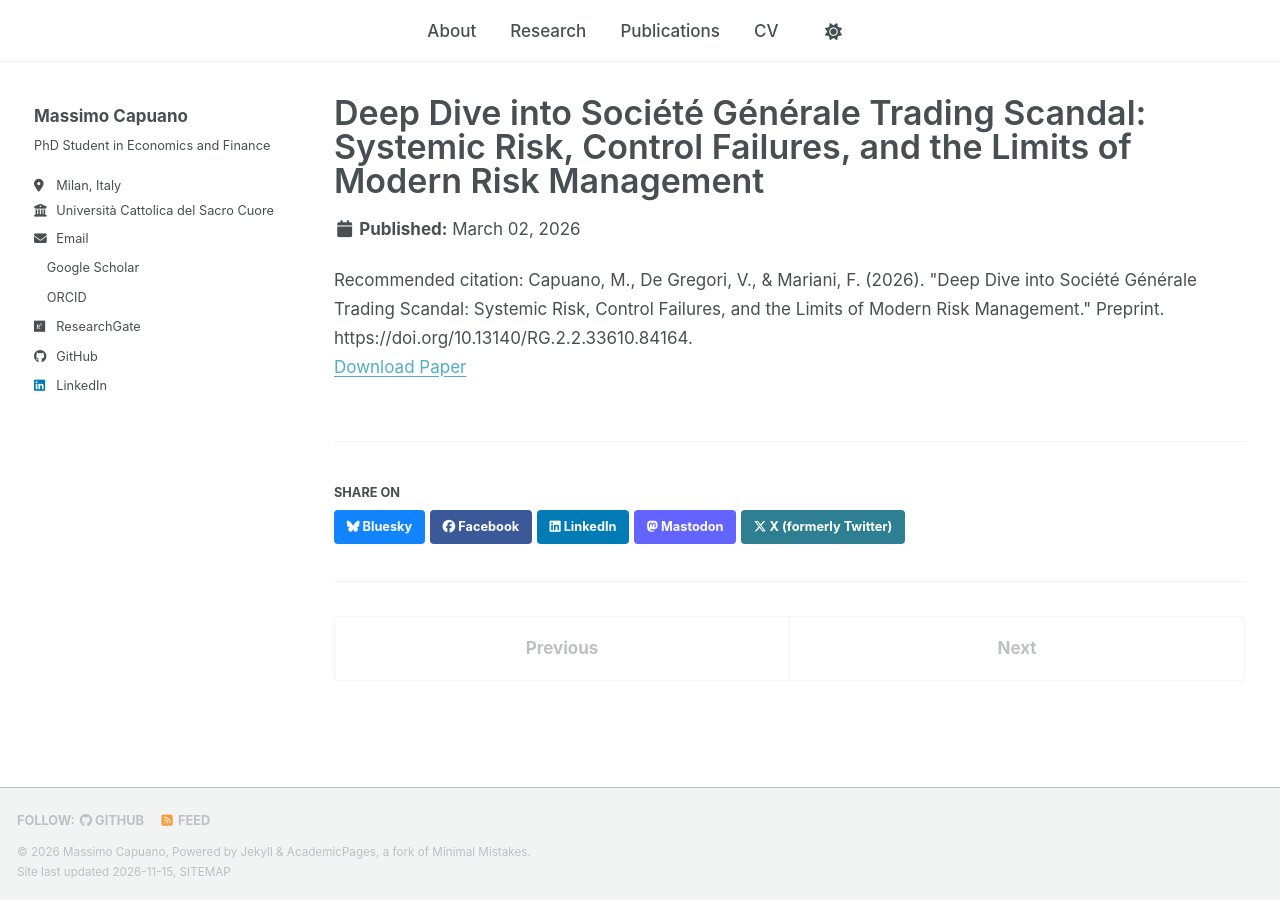
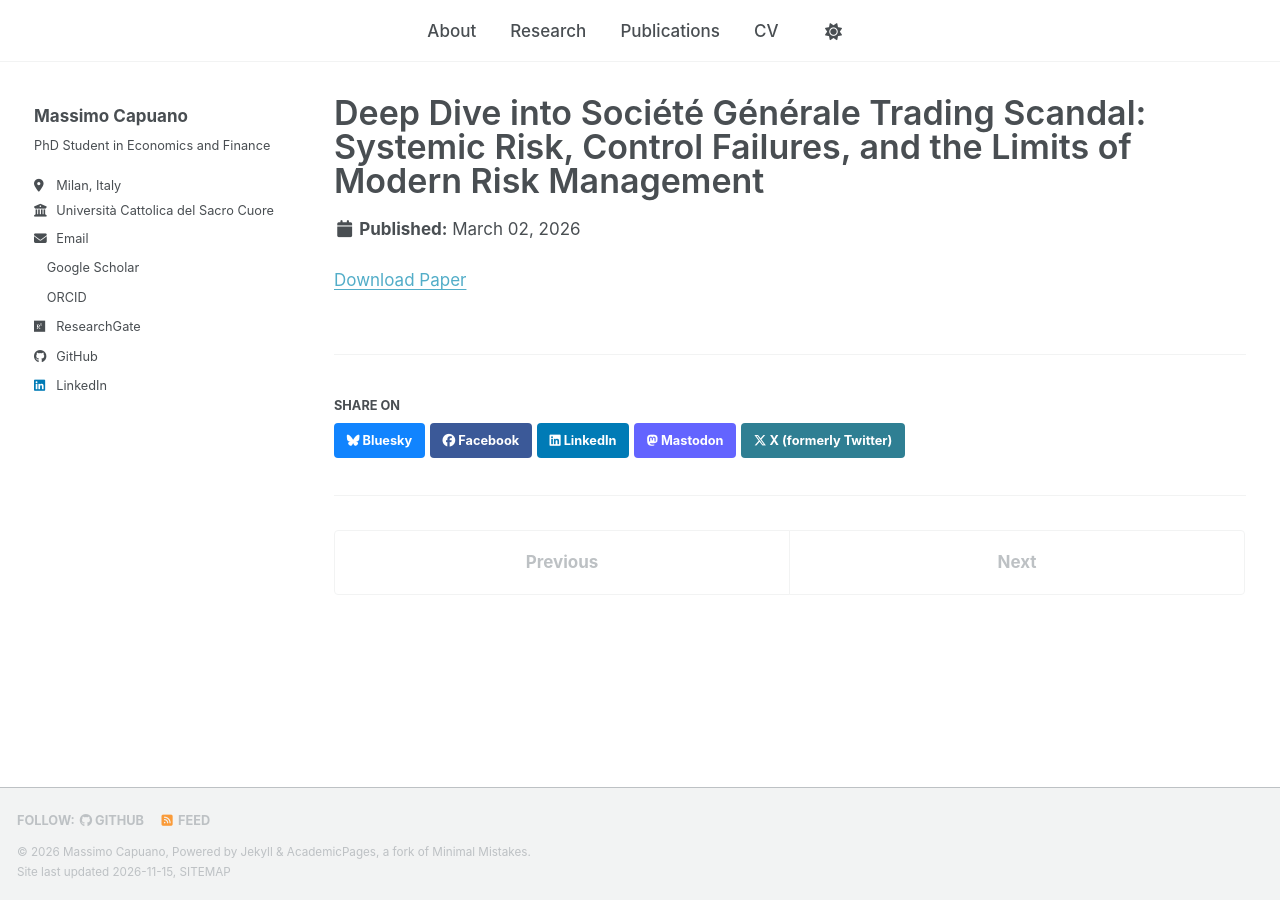
Before and after one commit to capuanomassimo/capuanomassimo.github.io, a Jekyll site: the page built from _publications/2026-03-02-deep-dive-societe-generale.md, in a window 1280 px wide. Built offline with Jekyll 4.4.1, drawn with Linux system fonts in a browser that asks for light colours; a script bundle is joined from its source files by our own code; a style sheet for code colours, icons or effects is not loaded.

Commit message:
Clean publication metadata and remove abstracts

```diff
--- a/_publications/2026-03-02-deep-dive-societe-generale.md
+++ b/_publications/2026-03-02-deep-dive-societe-generale.md
@@ -4,8 +4,7 @@ collection: publications
 category: working-papers
 permalink: /publication/deep-dive-societe-generale/
 date: 2026-03-02
+authors: "Massimo Capuano, Valentina De Gregori, and Federico Mariani"
 type: "Preprint"
-excerpt: "Examines the Société Générale trading scandal, focusing on internal controls, risk-management systems, governance, and organizational incentives."
 paperurl: "https://doi.org/10.13140/RG.2.2.33610.84164"
-citation: 'Capuano, M., De Gregori, V., & Mariani, F. (2026). "Deep Dive into Société Générale Trading Scandal: Systemic Risk, Control Failures, and the Limits of Modern Risk Management." Preprint. https://doi.org/10.13140/RG.2.2.33610.84164.'
 ---
```
